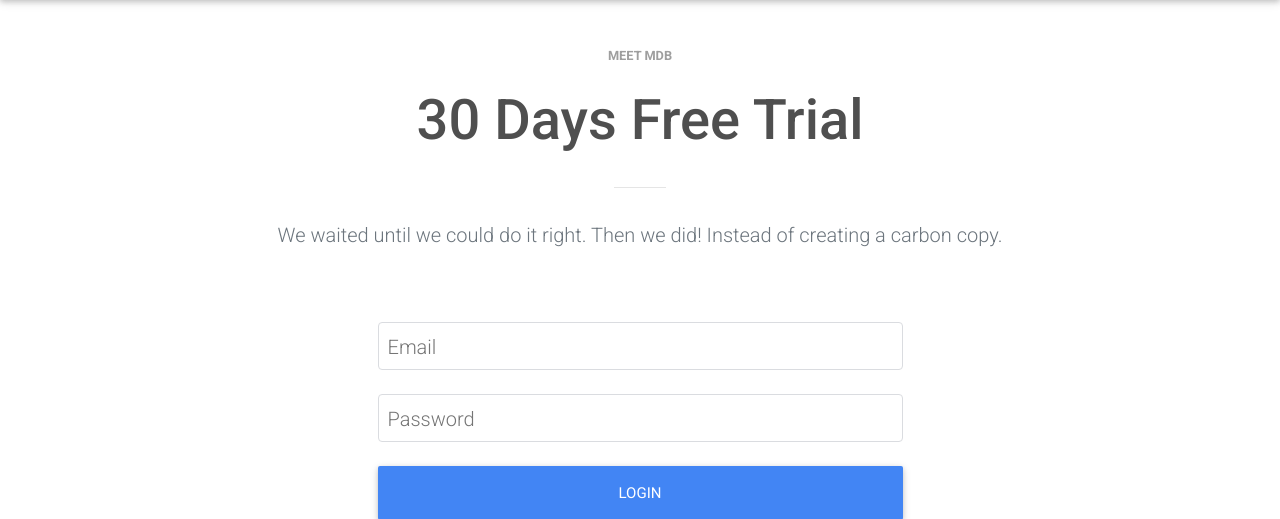
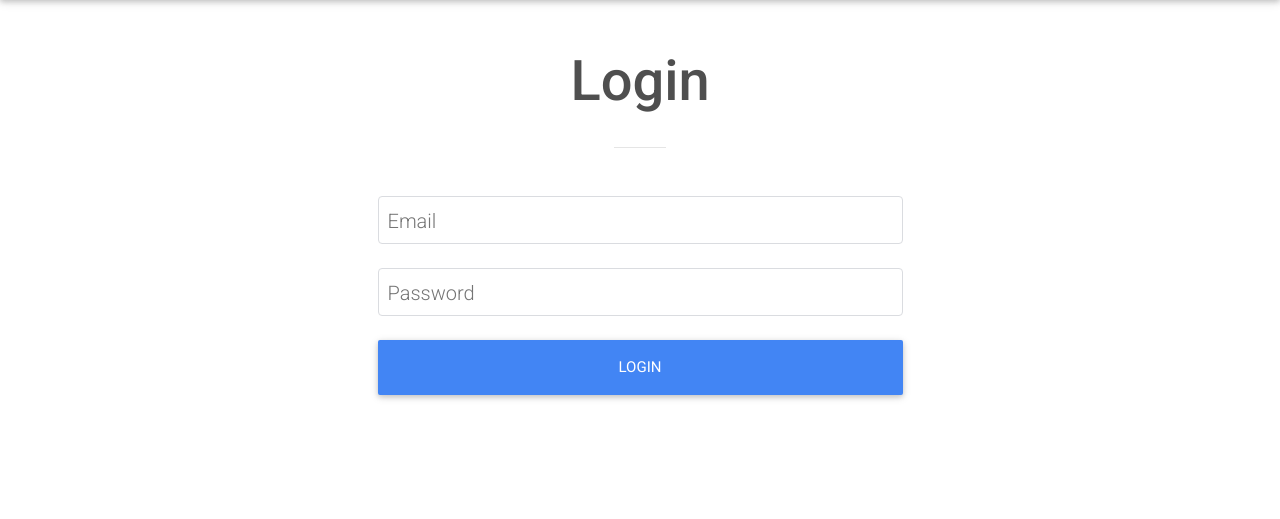
Before and after one commit to spreet6999/UserProfileApp, a Django app: page /login/ in a window 1280 px wide. Shown: the part 56-575 px from the top of the page. Run offline with Django 3.2, Linux system fonts and the light colour scheme; some libraries are stand-ins or nearby versions.

Commit message:
Changed Some more forms UI

```diff
--- a/Users/templates/Users/login.html
+++ b/Users/templates/Users/login.html
@@ -6,11 +6,8 @@
 
         <!-- Section -->
         <section>
-
-          <h6 class="font-weight-bold text-center grey-text text-uppercase small mb-4">meet MDB</h6>
-          <h3 class="font-weight-normal text-center dark-grey-text pb-2 display-4"><strong>30 Days Free Trial</strong></h3>
+          <h3 class="font-weight-normal text-center dark-grey-text pb-2 display-4"><strong>Login</strong></h3>
           <hr class="w-header my-4">
-          <p class="lead text-center text-muted pt-2 mb-5">We waited until we could do it right. Then we did! Instead of creating a carbon copy.</p>
 
           <!--First row-->
           <div class="row d-flex justify-content-center">
--- a/Users/templates/Users/signup.html
+++ b/Users/templates/Users/signup.html
@@ -7,8 +7,7 @@
         <!-- Section -->
         <section>
 
-          <h6 class="font-weight-bold text-center grey-text text-uppercase small mb-4">meet MDB</h6>
-          <h3 class="font-weight-normal text-center dark-grey-text pb-2 display-4"><strong>30 Days Free Trial</strong></h3>
+          <h3 class="font-weight-normal text-center dark-grey-text pb-2 display-4"><strong>SignUpHere</strong></h3>
           <hr class="w-header my-4">
           <p class="lead text-center text-muted pt-2 mb-5">We waited until we could do it right. Then we did! Instead of creating a carbon copy.</p>
 
```
